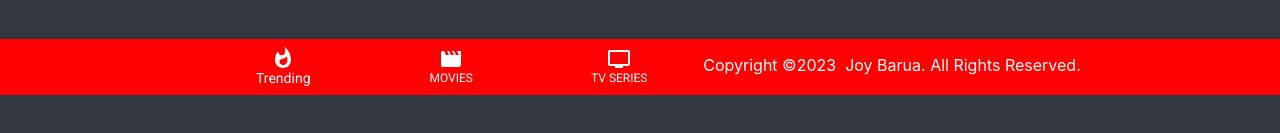
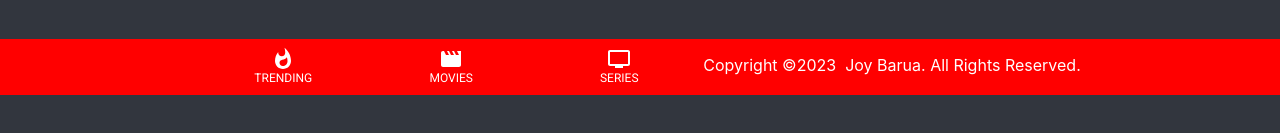
Before and after one commit to joy631pu/moviedatabase, a React (Create React App) app: page /movies in a window 1280 px wide. Before the commit this address led to /. Shown: the part 705-838 px from the top of the page. Built offline with nearby package versions, Linux system fonts and the light colour scheme; no server answers.

Commit message:
Fix some bugs on navigation page

```diff
--- a/src/components/MainNav.js
+++ b/src/components/MainNav.js
@@ -7,6 +7,7 @@ import MovieIcon from "@material-ui/icons/Movie";
 // import SearchIcon from "@material-ui/icons/Search";
 import WhatshotIcon from "@material-ui/icons/Whatshot";
 import { useHistory } from "react-router-dom";
+import "../App.css"
 
 
 const useStyles = makeStyles({
@@ -26,47 +27,62 @@ export default function SimpleBottomNavigation() {
   const year = new Date().getFullYear();
 
   // useEffect hook
-  useEffect(() => {
-    if (value === 0) {
-      history.push("/");
-    } else if (value === 1) {
-      history.push("/movies");
-    } else if (value === 2) {
-      history.push("/series");
-    } else if (value === 3) {
-      history.push("/search");
-    }
-    // else if (value === 4) {
-    //   history.push("/watchlater");
-    // }
-  }, [value, history]);
+  // useEffect(() => {
+  //   if (value === 0) {
+  //     history.push("/");
+  //   } else if (value === 1) {
+  //     history.push("/movies");
+  //   } else if (value === 2) {
+  //     history.push("/series");
+  //   }
+  //   else if (value === 3) {
+  //     history.push("/login");
+  //   }
+
+  // }, [value, history]);
+
+  const handleChange = (event, newValue) => {
+    history.push(`/${newValue}`);
+    setValue(newValue);
+  };
 
   return (
     <>
 
     <BottomNavigation
+      // value={value}
+      // onChange={(event, newValue) => {
+      //   setValue(newValue);
+      // }}
       value={value}
-      onChange={(event, newValue) => {
-        setValue(newValue);
-      }}
+        onChange={handleChange}
       showLabels
       className={classes.root}
     >
       <BottomNavigationAction
-        style={{ color: "white" }}
-        label="Trending"
+        style={{ color: "white"}}
+        label="TRENDING"
         icon={<WhatshotIcon />}
+        value=""
       />
       <BottomNavigationAction
-        style={{ color: "white" }}
+        style={{ color: "white"}}
         label="MOVIES"
         icon={<MovieIcon />}
+        value="movies"
       />
       <BottomNavigationAction
-        style={{ color: "white" }}
+        style={{ color: "white"}}
+        label="SERIES"
+        icon={<TvIcon />}
+        value="series"
+      />
+      {/* <BottomNavigationAction
+        style={{ color: "white"}}
         label="TV SERIES"
         icon={<TvIcon />}
-      />
+      /> */}
+
 
       {/* Inactive search page on navigation bar */}
       {/* <BottomNavigationAction
@@ -83,6 +99,7 @@ export default function SimpleBottomNavigation() {
            Joy Barua. All Rights Reserved.
         </p>
     </BottomNavigation>
+
     </>
   );
 }
```
Also changed, not shown: 1 other file (tests, documents, lock files or other folders).
